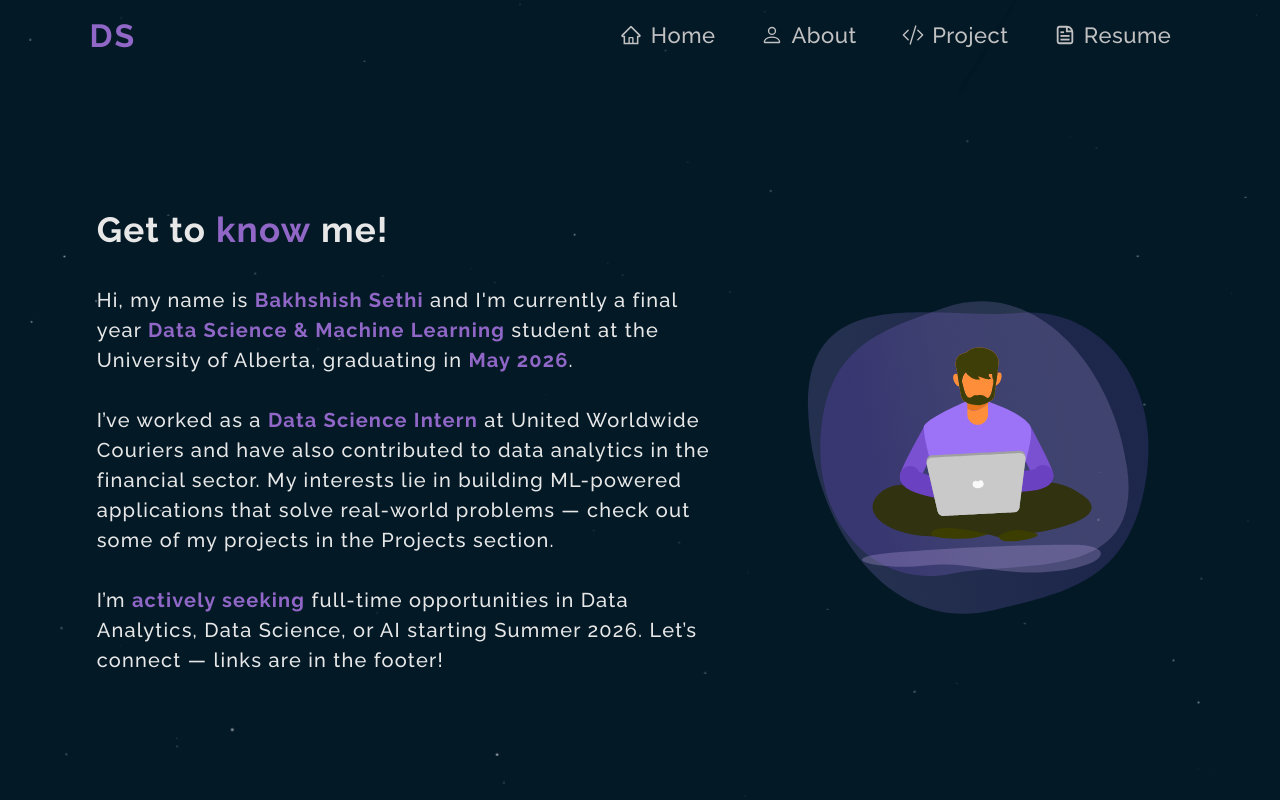
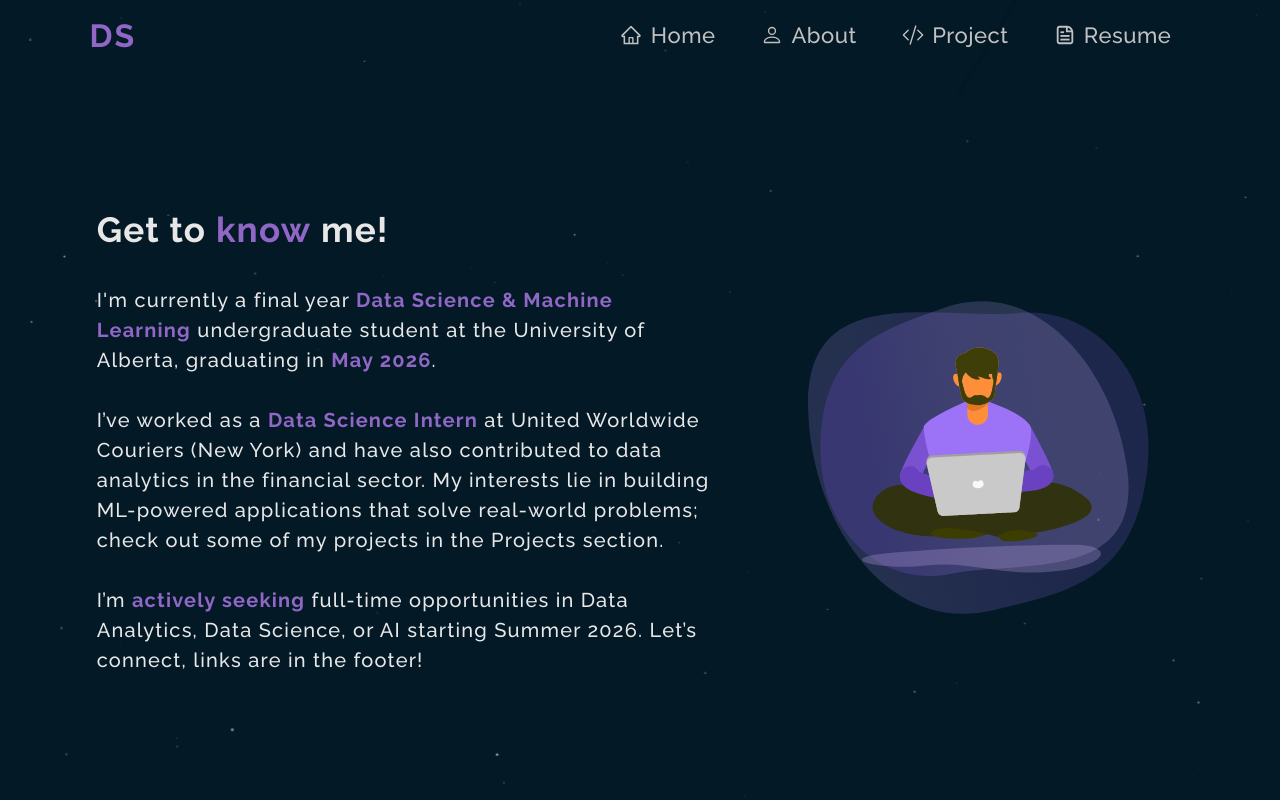
Before and after one commit to Bakhshish987/portfoliowebsite, a React (Create React App) app: page /About in a window 1280 px wide. Shown: the top 800 px of the page. Built offline with nearby package versions, Linux system fonts and the light colour scheme.

Commit message:
Update About.js

```diff
--- a/src/Components/About.js
+++ b/src/Components/About.js
@@ -11,10 +11,10 @@ const About = () => {
         <div className='AboutText'>
           <h1 className='AboutTextHeading'>Get to <b>know</b> me!</h1>
           <p>
-            Hi, my name is <b>Bakhshish Sethi</b> and I'm currently a final year <b>Data Science & Machine Learning</b> student at the University of Alberta, graduating in <b>May 2026</b>. <br/><br/>
-            I’ve worked as a <b>Data Science Intern</b> at United Worldwide Couriers and have also contributed to data analytics in the financial sector.
-            My interests lie in building ML-powered applications that solve real-world problems — check out some of my projects in the Projects section. <br/><br/>
-            I’m <b>actively seeking</b> full-time opportunities in Data Analytics, Data Science, or AI starting Summer 2026. Let’s connect — links are in the footer!
+            I'm currently a final year <b>Data Science & Machine Learning</b> undergraduate student at the University of Alberta, graduating in <b>May 2026</b>. <br/><br/>
+            I’ve worked as a <b>Data Science Intern</b> at United Worldwide Couriers (New York) and have also contributed to data analytics in the financial sector.
+            My interests lie in building ML-powered applications that solve real-world problems; check out some of my projects in the Projects section. <br/><br/>
+            I’m <b>actively seeking</b> full-time opportunities in Data Analytics, Data Science, or AI starting Summer 2026. Let’s connect, links are in the footer!
           </p>
         </div>
 
```
